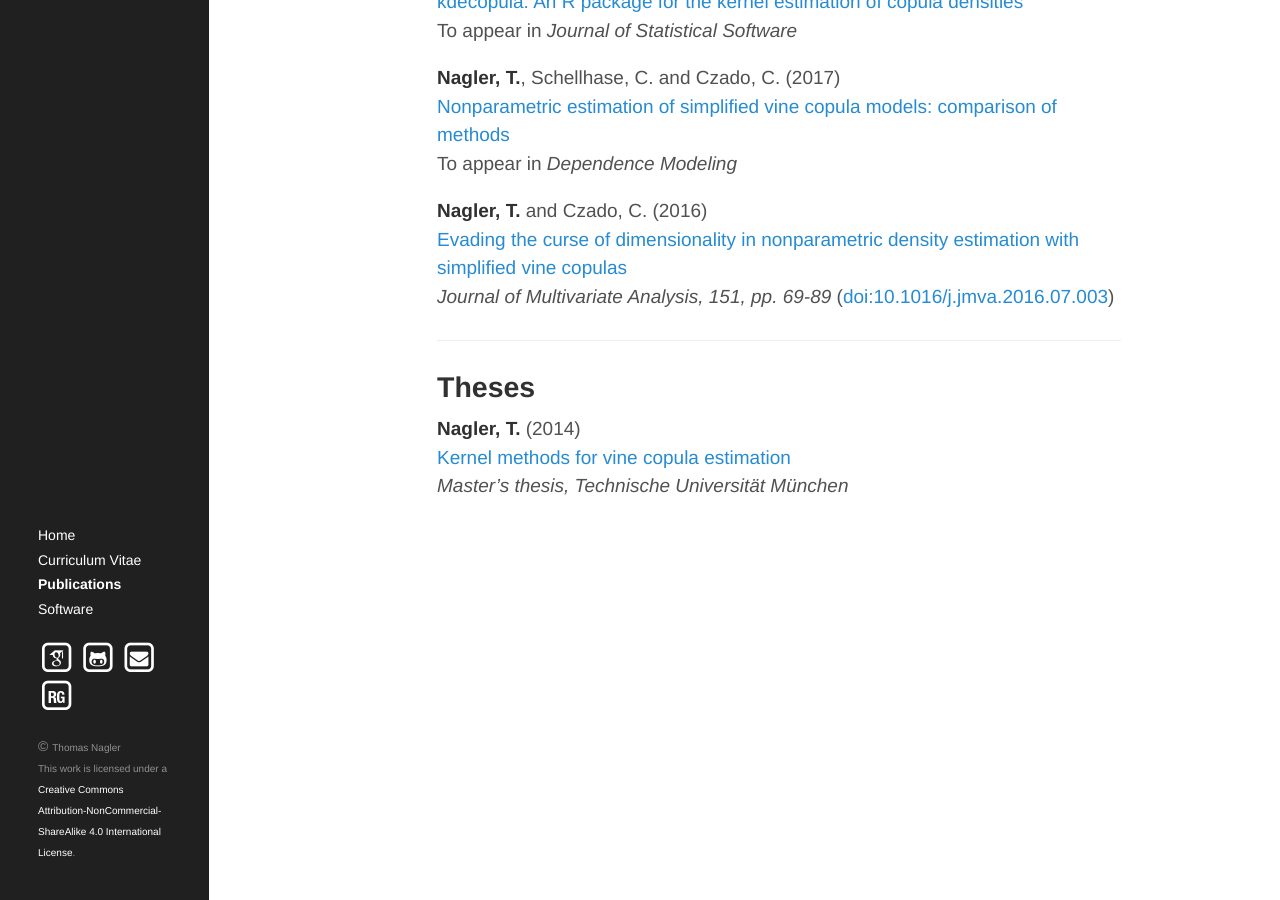
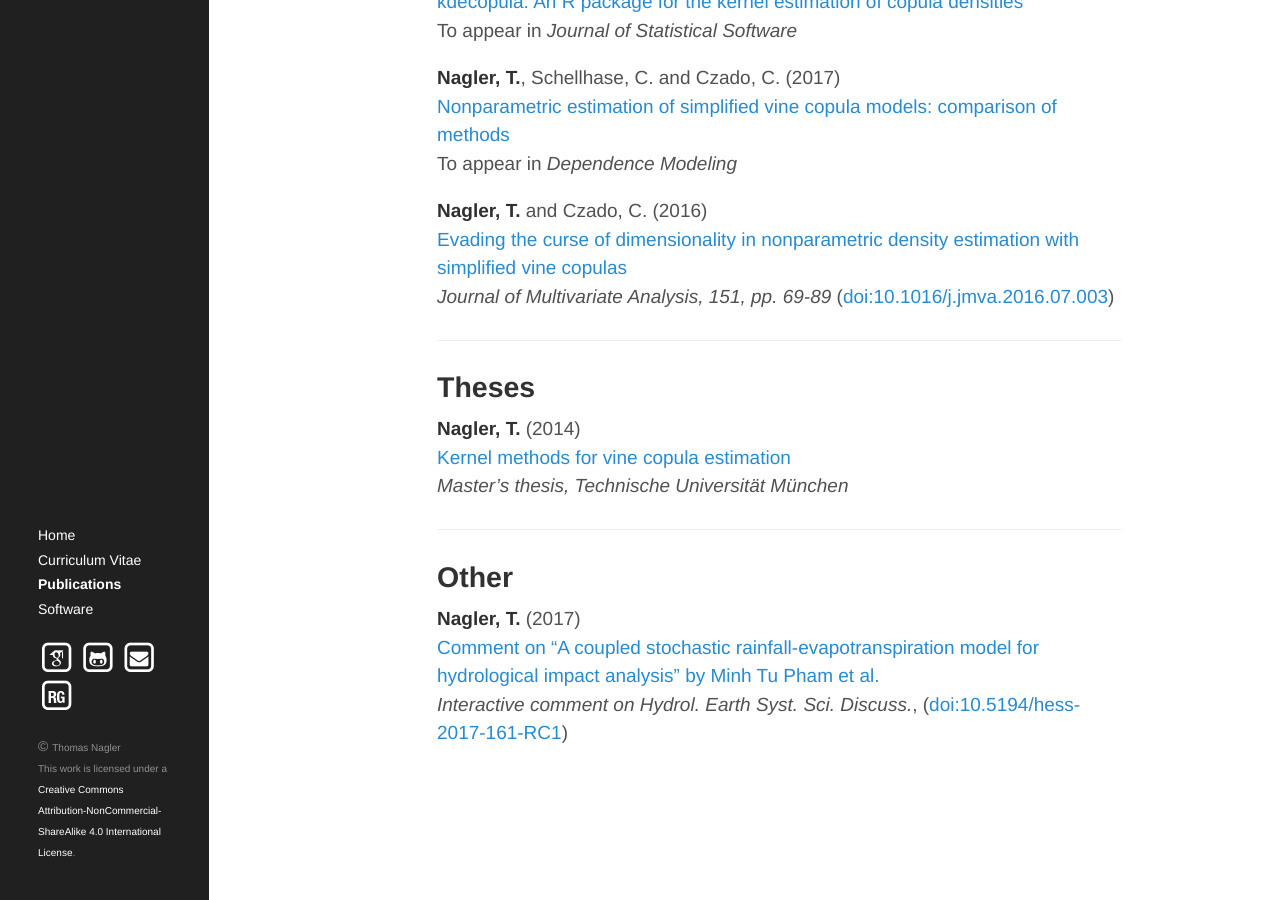
Before and after one commit to tnagler/tnagler.github.io, a Jekyll site: the page built from pubs.md, in a window 1280 px wide and 900 px high, scrolled down 657 px. Built offline with Jekyll 4.4.1, drawn with Linux system fonts in a browser that asks for light colours; nearby versions of some CDN libraries; some web fonts are replaced.

Commit message:
add HESS comment to pubs

```diff
--- a/pubs.md
+++ b/pubs.md
@@ -49,3 +49,12 @@ simplified vine copulas](https://arxiv.org/abs/1503.03305)
 **Nagler, T.** (2014)
 [Kernel methods for vine copula estimation](https://mediatum.ub.tum.de/node?id=1231221)
 *Master's thesis, Technische Universität München*
+
+----------
+
+## Other
+
+**Nagler, T.** (2017)
+[Comment on "A coupled stochastic rainfall-evapotranspiration model for
+hydrological impact analysis" by Minh Tu Pham et al.](http://www.hydrol-earth-syst-sci-discuss.net/hess-2017-161/hess-2017-161-RC1-supplement.pdf)
+*Interactive comment on Hydrol. Earth Syst. Sci. Discuss.*, ([doi:10.5194/hess-2017-161-RC1](http://www.hydrol-earth-syst-sci-discuss.net/hess-2017-161/hess-2017-161-RC1.pdf))
```
